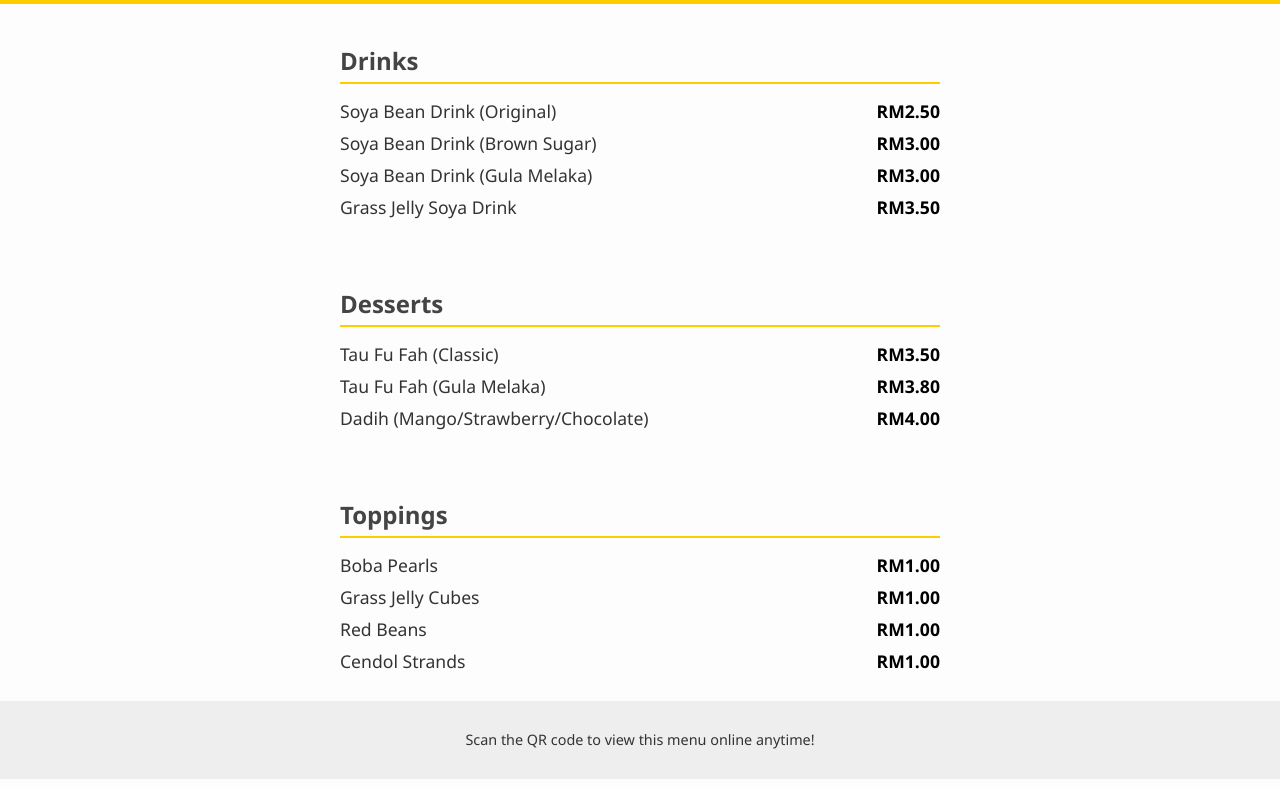
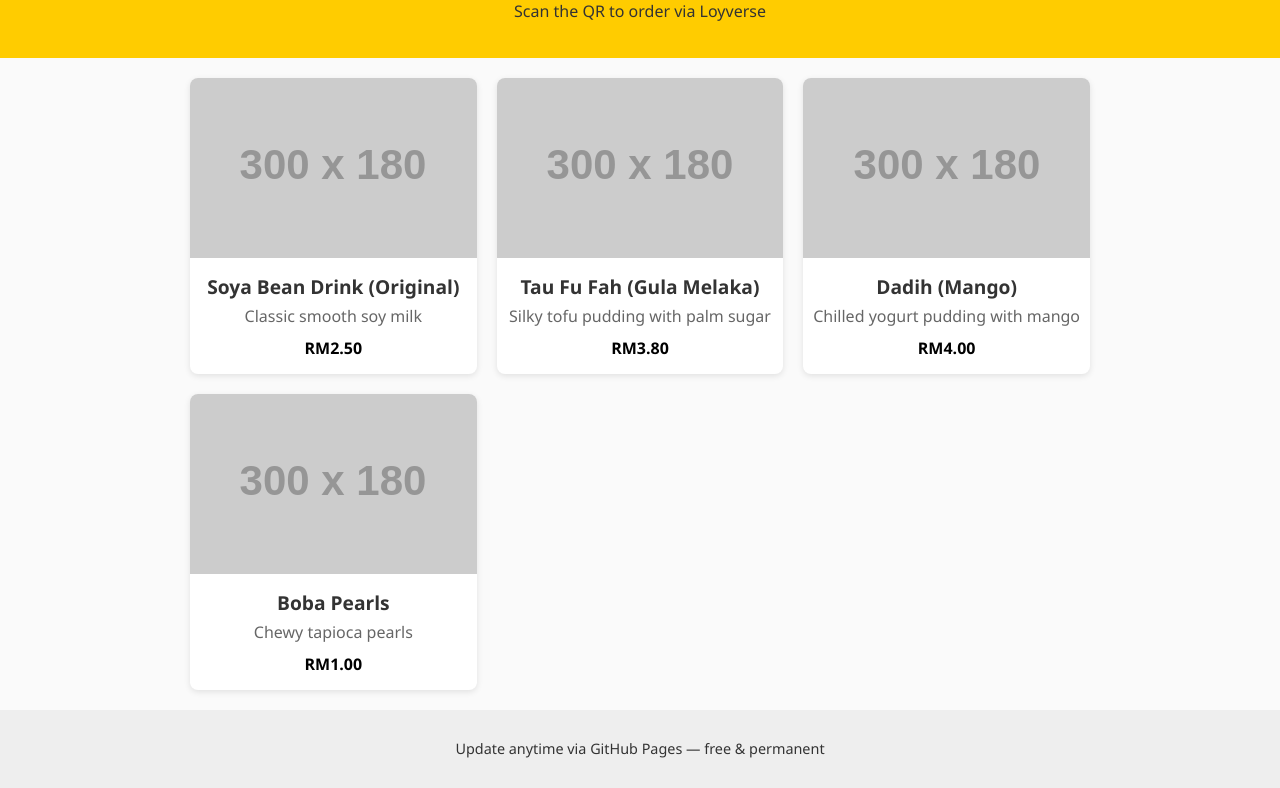
Before and after one commit to sckdesmond/joysoyqr, a plain HTML site: page index.html in a window 1280 px wide. Shown: the part 79-867 px from the top of the page. Drawn offline with Linux system fonts and the light colour scheme; placeholder pictures from the web are drawn by us.

Commit message:
Update index.html

```diff
--- a/index.html
+++ b/index.html
@@ -3,13 +3,13 @@
 <head>
   <meta charset="UTF-8">
   <meta name="viewport" content="width=device-width, initial-scale=1.0">
-  <title>Desmond’s QR Menu</title>
+  <title>Desmond’s Café Menu</title>
   <style>
     body {
       font-family: 'Segoe UI', Arial, sans-serif;
       margin: 0;
       padding: 0;
-      background: #fdfdfd;
+      background: #fafafa;
       color: #333;
     }
     header {
@@ -23,24 +23,36 @@
     }
     .menu-section {
       padding: 20px;
-      max-width: 600px;
+      max-width: 900px;
       margin: auto;
+      display: grid;
+      grid-template-columns: repeat(auto-fit, minmax(250px, 1fr));
+      gap: 20px;
     }
-    .menu-section h2 {
-      border-bottom: 2px solid #ffcc00;
-      padding-bottom: 5px;
-      margin-bottom: 15px;
-      color: #444;
+    .card {
+      background: #fff;
+      border-radius: 8px;
+      box-shadow: 0 2px 6px rgba(0,0,0,0.1);
+      overflow: hidden;
+      text-align: center;
     }
-    .item {
-      display: flex;
-      justify-content: space-between;
-      margin: 8px 0;
-      font-size: 1.1em;
+    .card img {
+      width: 100%;
+      height: 180px;
+      object-fit: cover;
     }
-    .item span.price {
+    .card h3 {
+      margin: 10px 0 5px;
+      font-size: 1.2em;
+    }
+    .card p {
+      margin: 0 0 10px;
+      color: #666;
+    }
+    .price {
       font-weight: bold;
       color: #000;
+      margin-bottom: 15px;
     }
     footer {
       text-align: center;
@@ -52,34 +64,40 @@
 </head>
 <body>
   <header>
-    <h1>🍹 Desmond’s Drinks & Desserts Menu</h1>
+    <h1>🍹 Desmond’s Drinks & Desserts</h1>
+    <p>Scan the QR to order via Loyverse</p>
   </header>
 
   <div class="menu-section">
-    <h2>Drinks</h2>
-    <div class="item"><span>Soya Bean Drink (Original)</span><span class="price">RM2.50</span></div>
-    <div class="item"><span>Soya Bean Drink (Brown Sugar)</span><span class="price">RM3.00</span></div>
-    <div class="item"><span>Soya Bean Drink (Gula Melaka)</span><span class="price">RM3.00</span></div>
-    <div class="item"><span>Grass Jelly Soya Drink</span><span class="price">RM3.50</span></div>
-  </div>
-
-  <div class="menu-section">
-    <h2>Desserts</h2>
-    <div class="item"><span>Tau Fu Fah (Classic)</span><span class="price">RM3.50</span></div>
-    <div class="item"><span>Tau Fu Fah (Gula Melaka)</span><span class="price">RM3.80</span></div>
-    <div class="item"><span>Dadih (Mango/Strawberry/Chocolate)</span><span class="price">RM4.00</span></div>
-  </div>
-
-  <div class="menu-section">
-    <h2>Toppings</h2>
-    <div class="item"><span>Boba Pearls</span><span class="price">RM1.00</span></div>
-    <div class="item"><span>Grass Jelly Cubes</span><span class="price">RM1.00</span></div>
-    <div class="item"><span>Red Beans</span><span class="price">RM1.00</span></div>
-    <div class="item"><span>Cendol Strands</span><span class="price">RM1.00</span></div>
+    <!-- Drinks -->
+    <div class="card">
+      <img src="https://via.placeholder.com/300x180?text=Soya+Bean+Drink" alt="Soya Bean Drink">
+      <h3>Soya Bean Drink (Original)</h3>
+      <p>Classic smooth soy milk</p>
+      <div class="price">RM2.50</div>
+    </div>
+    <div class="card">
+      <img src="https://via.placeholder.com/300x180?text=Tau+Fu+Fah" alt="Tau Fu Fah">
+      <h3>Tau Fu Fah (Gula Melaka)</h3>
+      <p>Silky tofu pudding with palm sugar</p>
+      <div class="price">RM3.80</div>
+    </div>
+    <div class="card">
+      <img src="https://via.placeholder.com/300x180?text=Dadih" alt="Dadih">
+      <h3>Dadih (Mango)</h3>
+      <p>Chilled yogurt pudding with mango</p>
+      <div class="price">RM4.00</div>
+    </div>
+    <div class="card">
+      <img src="https://via.placeholder.com/300x180?text=Boba+Topping" alt="Boba Pearls">
+      <h3>Boba Pearls</h3>
+      <p>Chewy tapioca pearls</p>
+      <div class="price">RM1.00</div>
+    </div>
   </div>
 
   <footer>
-    <p>Scan the QR code to view this menu online anytime!</p>
+    <p>Update anytime via GitHub Pages — free & permanent</p>
   </footer>
 </body>
 </html>
```
